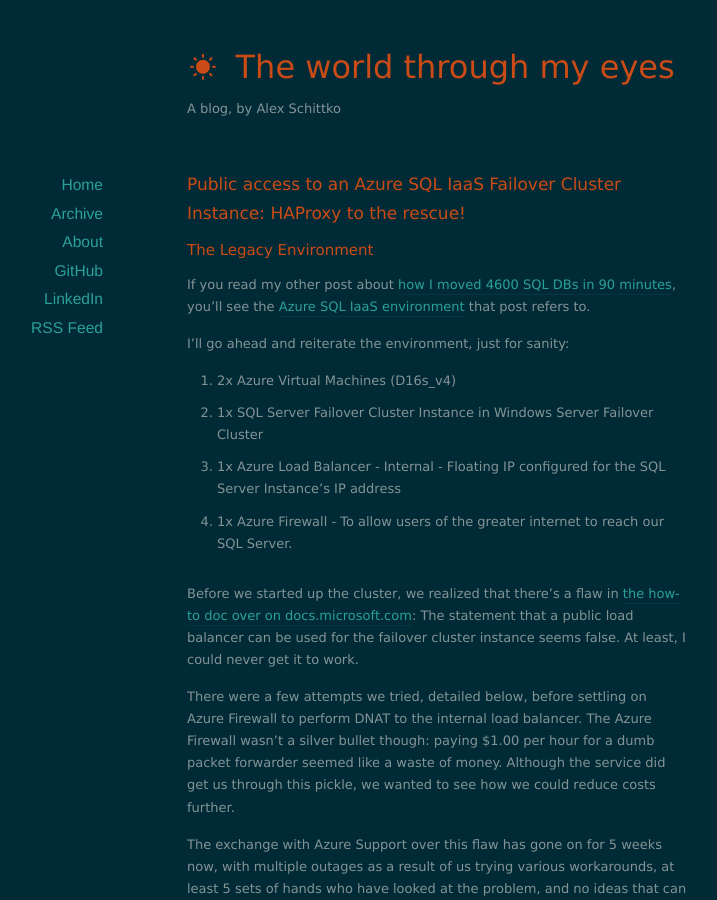
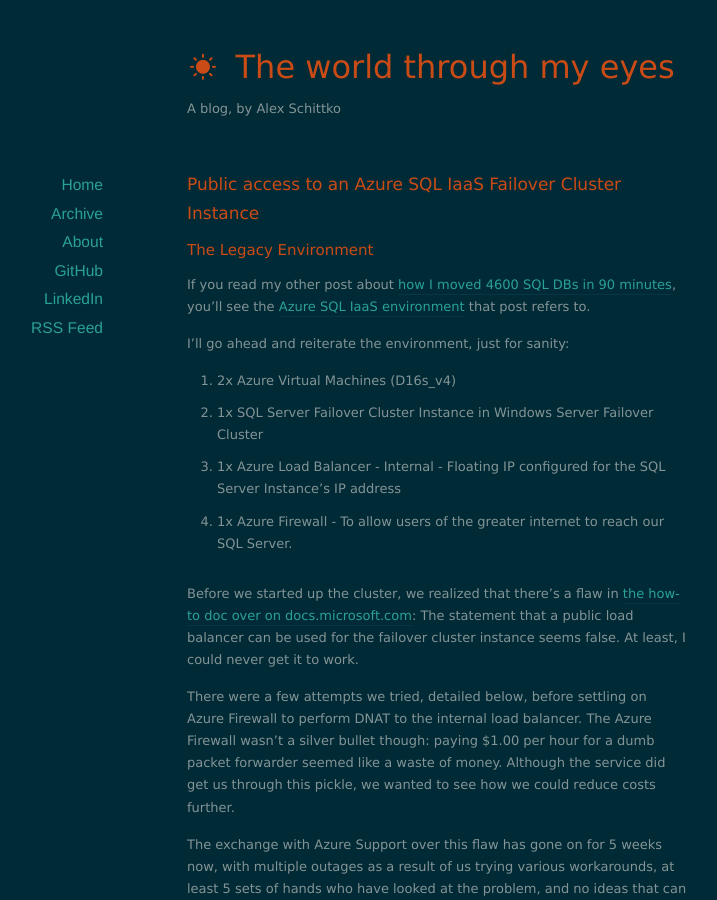
Before and after one commit to alex4108/alex4108.github.io, a Jekyll site: the page built from _posts/2021-02-27-Azure-SQL-Iaas-Public.markdown, in a window 1280 px wide and 900 px high. Shown: the whole window, without its empty margins (203-920 px from the left). Built offline with Jekyll 4.4.1, drawn with Linux system fonts in a browser that asks for light colours; nearby versions of some CDN libraries.

Commit message:
Update title

```diff
--- a/_posts/2021-02-27-Azure-SQL-Iaas-Public.markdown
+++ b/_posts/2021-02-27-Azure-SQL-Iaas-Public.markdown
@@ -1,6 +1,6 @@
 ---
 layout: post
-title:  "Public access to an Azure SQL IaaS Failover Cluster Instance: HAProxy to the rescue!"
+title:  "Public access to an Azure SQL IaaS Failover Cluster Instance"
 date:   2021-03-12 17:03:00 -0600
 description: A journey of publicly exposing a SQL FCI on Azure IaaS using Azure Load Balancer, Azure Firewall, and HAProxy
 # categories:
```
